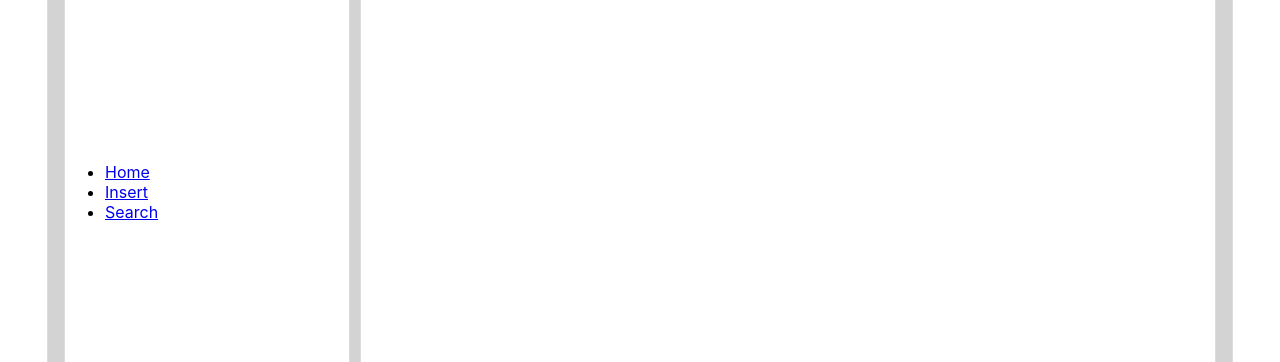
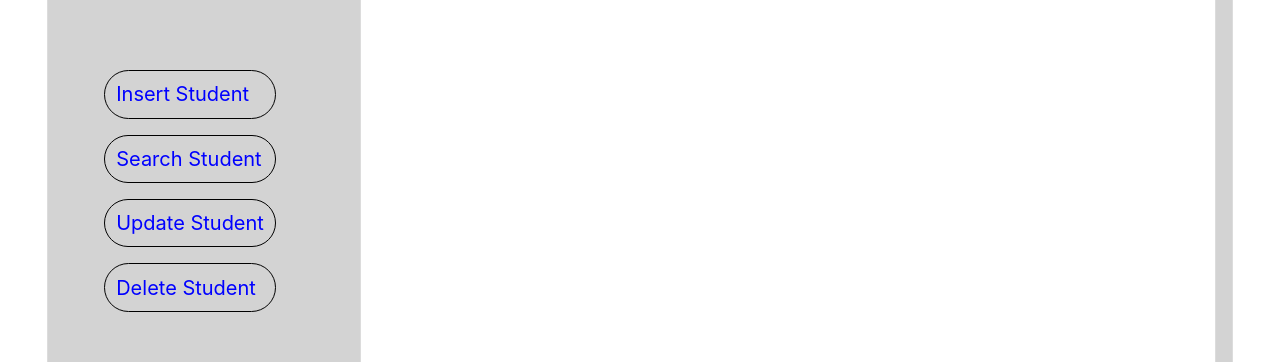
Before and after one commit to ehmaddd/mern-try, a React (Create React App) app: page / in a window 1280 px wide. Shown: the part 234-596 px from the top of the page. Built offline with nearby package versions, Linux system fonts and the light colour scheme; no server answers; the HTML template or start-up script is replaced by a standard one.

Commit message:
Update Navbar styling

```diff
--- a/src/components/Home.js
+++ b/src/components/Home.js
@@ -28,7 +28,7 @@ const Home = () => {
         <div class="box top-box">
           <h1>STUDENTS MANAGEMENT SYSTEM</h1>
         </div>
-        <div class="box bottom-box">
+        <div class="box bottom-box nav-box">
             <Navbar />
         </div>
         <div class="box bottom-box data-box">
--- a/src/components/Navbar.css
+++ b/src/components/Navbar.css
@@ -1,3 +1,18 @@
 ul {
+  list-style-type: none;
+  display: flex;
+  flex-direction: column;
+  gap: 1rem;
+}
 
+a {
+  text-decoration: none;
+  font-size: 1.25rem;
+  color: blue;
 }
+
+li {
+  border: 1px solid black;
+  border-radius: 25px;
+  padding: 0.7rem;
+}
--- a/src/components/Navbar.js
+++ b/src/components/Navbar.js
@@ -6,9 +6,10 @@ const Navbar = () => {
   return (
     <nav>
       <ul>
-        <li><Link to="/">Home</Link></li>
-        <li><Link to="/insert">Insert</Link></li>
-        <li><Link to="/search">Search</Link></li>
+        <li><Link to="/insert">Insert Student</Link></li>
+        <li><Link to="/search">Search Student</Link></li>
+        <li><Link to="/update">Update Student</Link></li>
+        <li><Link to="/delete">Delete Student</Link></li>
       </ul>
     </nav>
   );
--- a/src/components/style.css
+++ b/src/components/style.css
@@ -36,3 +36,8 @@
 .data-box {
   flex-direction: column;
 }
+
+.nav-box {
+  background-color: lightgray;
+  border: lightgray;
+}
```
